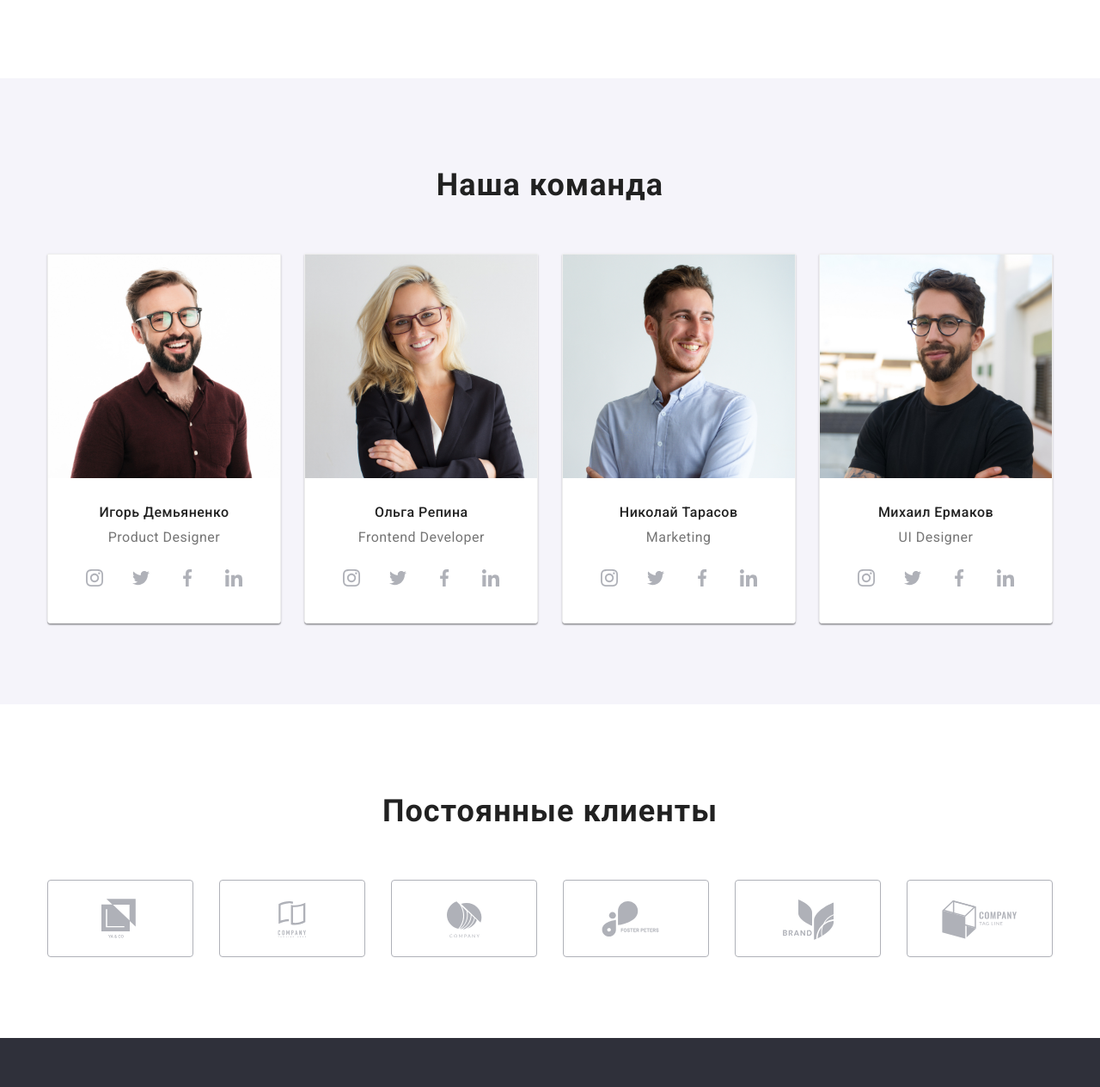
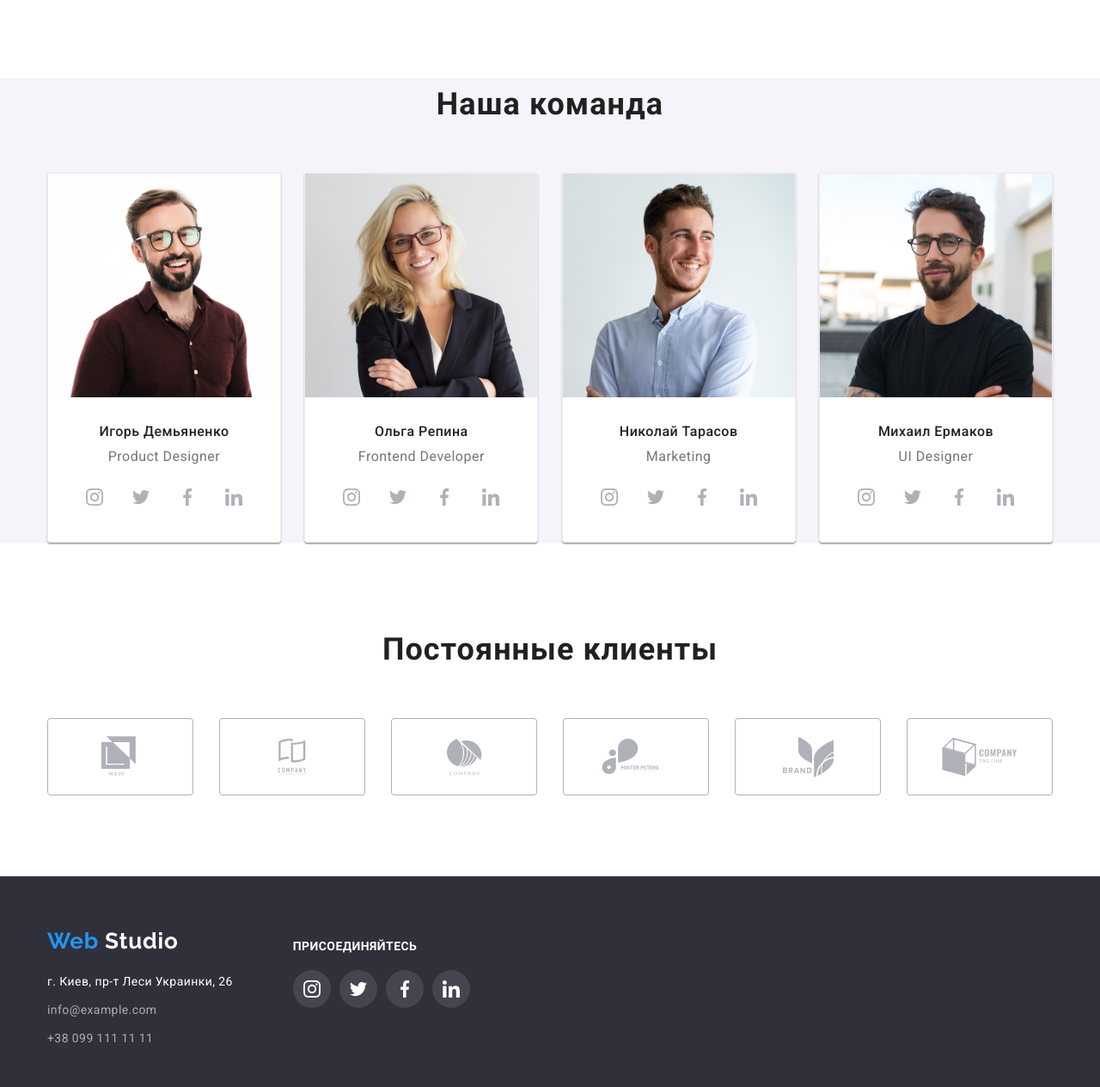
Before and after one commit to VasylKondruk/goit-markup-hw-05, a plain HTML site: page index.html in a window 1280 px wide. Shown: the part 1509-2773 px from the top of the page at 86% size. Drawn offline with nearby package versions, Linux system fonts and the light colour scheme.

Commit message:
пофиксил

```diff
--- a/css/style.css
+++ b/css/style.css
@@ -388,7 +388,7 @@ img {
   fill: #ffffff;
 }
 
-.team.section {
+.team {
   background-color: var(--secondary-background-color);
 }
 
@@ -459,8 +459,6 @@ img {
 .customers-list-item {
   width: 170px;
   height: 90px;
-  border: 1px solid #afb1b8;
-  border-radius: 4px;
 }
 
 .customers-list-link {
@@ -469,7 +467,10 @@ img {
   align-items: center;
   height: 90px;
 
-  transition: all 1250ms cubic-bezier(0.4, 0, 0.2, 1);
+  border: 1px solid #afb1b8;
+  border-radius: 4px;
+
+  transition: all 250ms cubic-bezier(0.4, 0, 0.2, 1);
 }
 
 .customers-list-link:hover .customers-icon,
--- a/index.html
+++ b/index.html
@@ -139,7 +139,7 @@
     </section>
 
     <!-- Наша команда -->
-    <section class="team section">
+    <section class="team">
       <div class="container">
         <h2 class="section-title">Наша команда</h2>
         <ul class="team-list">
@@ -347,7 +347,7 @@
     </section>
   </main>
   <!-- Футер -->
-  <footer class="footer section">
+  <footer class="footer">
     <div class="container">
       <div class="address">
 
```
